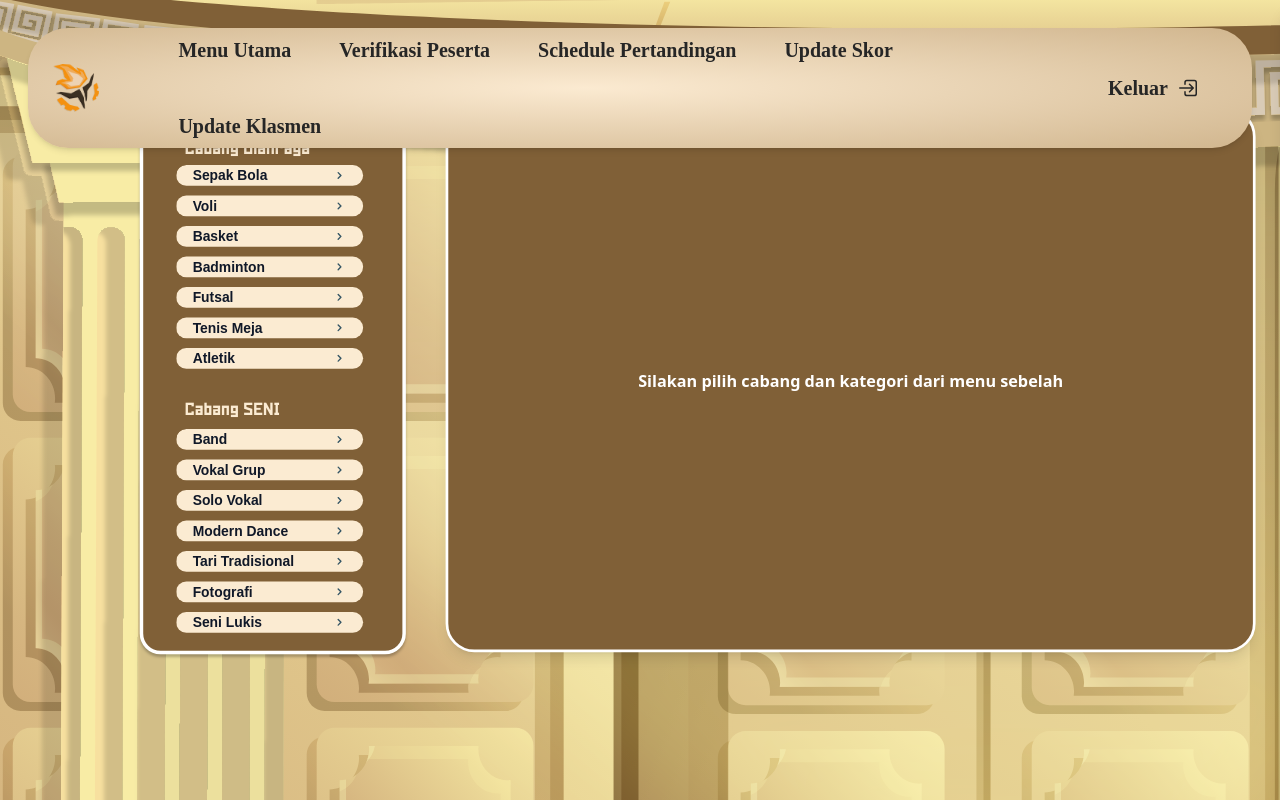
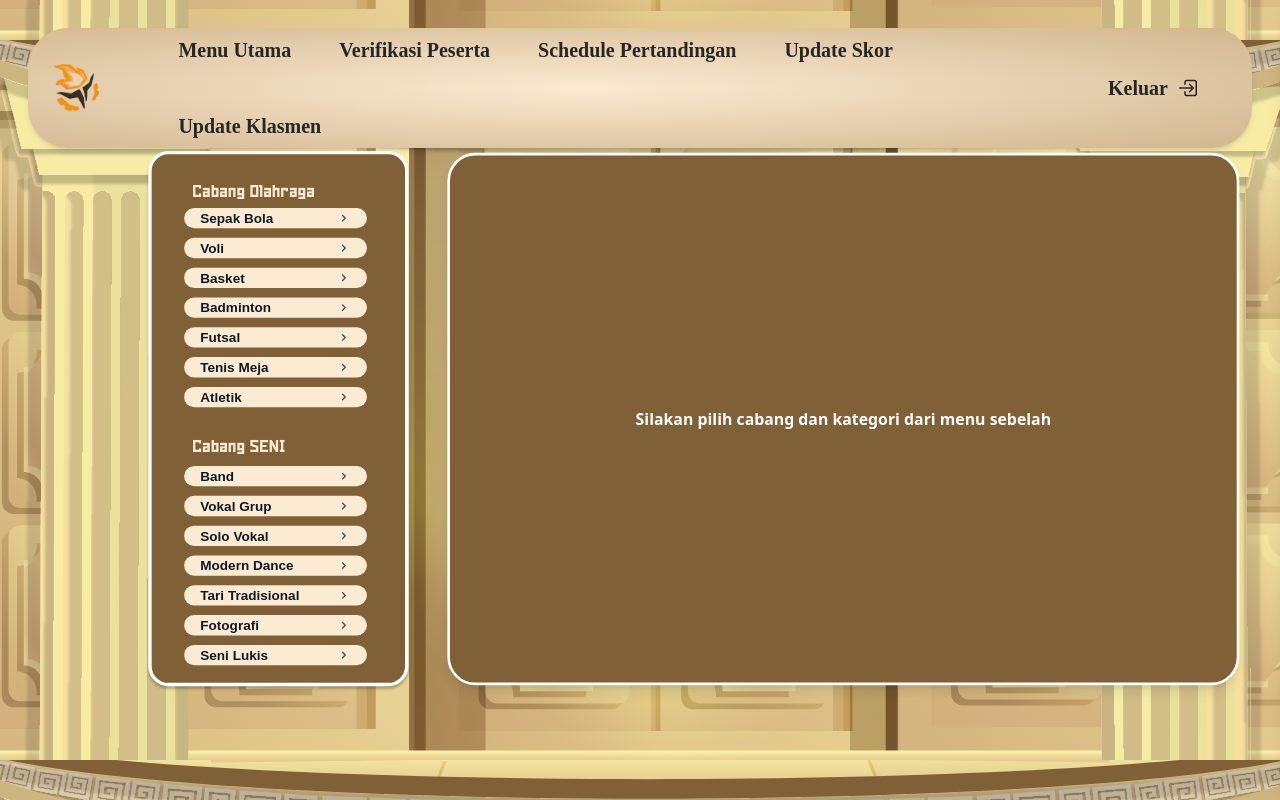
Before and after one commit to Teknisiade2025/FrontEnd, a Next.js app: page /DASHBOARD/adminScoreboard in a window 1280 px wide. Built offline with nearby package versions, Linux system fonts and the light colour scheme; a web font is replaced by a local one.

Commit message:
REVISI QA ALL Pages: benerin placeholder, hapus managerDashboard di DASHBOARD, edit navbar

```diff
--- a/src/app/DASHBOARD/adminDashboard/page.js
+++ b/src/app/DASHBOARD/adminDashboard/page.js
@@ -5,7 +5,7 @@ import React from 'react';
 export default function HomePage() {
   return (
     <div
-      className="h-[100vh] w-screen bg-[url('/bgdashboard.svg')] bg-cover bg-no-repeat bg-center overflow-hidden">
+      className="h-[100vh] w-screen bg-[url('/bgdashboard2.svg')] bg-cover bg-no-repeat bg-center overflow-hidden">
         <div className="h-[100vh] flex items-center justify-center p-8">
           <Dashboard />
         </div>
--- a/src/app/DASHBOARD/adminJadwal/page.jsx
+++ b/src/app/DASHBOARD/adminJadwal/page.jsx
@@ -18,18 +18,18 @@ const AdminSchedulePage = () => {
   };
 
   return (
-    <div className="flex flex-col h-[100vh] gap-10  w-[100vw] bg-[url('/admin/bg-medal.svg')] overflow-x-hidden">
+    <div className="flex flex-col h-[100vh] gap-1 pl-9.5 pr-13 w-screen bg-[url('/admin/bg-medal.svg')] bg-center bg-contain overflow-hidden">
 
     <div className="scale-88 pt-30">
      {/* HEADER */}
-      <div className="flex items-center justify-end pl-22 mx-15 w-[100%]">
-        <div className="flex items-center gap-2 mr-10 px-20  text-2xl font-normal font-snowstorm relative -top-10">
+      <div className="flex items-center justify-end pl-22 mx-15 w-[100%] h-[50px]">
+        <div className="flex items-center gap-2 mr-10 px-20 text-2xl font-normal font-snowstorm relative -top-10">
         {/* Info Cabang */}
         {selectedData && (
-          <div>
-            <span>{selectedData.mainCategory}</span>
+          <div className="flex items-center gap-2">
+            <span className="text-[2vw] font-snowstorm font-normal text-[#3C3022]">{selectedData.mainCategory}</span>
             <span>•</span>
-            <span>{selectedData.subCategory}</span>
+            <span className="text-[1.3vw] font-snowstorm font-normal text-[#3C3022]">{selectedData.subCategory}</span>
           </div>
         )}
       </div>
@@ -57,12 +57,12 @@ const AdminSchedulePage = () => {
           )
         ) : (
           <div className="w-full h-full  max-w-7xl mx-auto  rounded-[32px] shadow-lg"
-                  style={{
-          width: "900px",
-          height: "605px",
-          backgroundColor: "#806037",
-          border: "5px solid #FFFFFF",
-        }}>
+            style={{
+              width: "900px",
+              height: "605px",
+              backgroundColor: "#806037",
+              border: "3px solid #FFFFFF",
+            }}>
                     <div className="flex-1 h-full flex items-center justify-center">
                       <div className="text-lg font-semibold text-white text-center">
                          Silakan pilih cabang dan kategori dari menu sebelah
--- a/src/app/DASHBOARD/adminMedal/page.jsx
+++ b/src/app/DASHBOARD/adminMedal/page.jsx
@@ -9,7 +9,7 @@ const MedalPage = () => {
   const [activeKmhm, setActiveKmhm] = useState(null);
 
   return (
-    <div className="flex flex-row max-h-screen items-center pt-10 pl-10 gap-1 w-[100vw] bg-[url('/admin/bg-medal.svg')] overflow-y-hidden overflow-x-hidden">
+    <div className="flex flex-row max-h-screen items-center pt-10 pl-10 gap-1 w-[100vw] bg-[url('/admin/bg-medal.svg')] bg-center bg-contain overflow-hidden">
       <div className="flex items-center mt-15 scale-88">
         {/* Navigasi KMHM */}
         <div>
--- a/src/app/DASHBOARD/adminScoreboard/page.jsx
+++ b/src/app/DASHBOARD/adminScoreboard/page.jsx
@@ -17,31 +17,31 @@ const ScoreboardPage = () => {
       setSelectedData(data);
     };
   return (
-    <div className="flex flex-col h-[100vh] items-center w-screen  bg-[url('/admin/bg-medal.svg')] overflow-x-hidden">
+    <div className="flex flex-col h-[100vh] gap-1 pl-9.5 pr-13 w-screen bg-[url('/admin/bg-medal.svg')] bg-center bg-contain overflow-hidden">
 
+    <div className="scale-88 pt-30">
      {/* HEADER */}
-      <div className="flex items-center justify-end pl-22 mx-15  w-[100%]">
-        <div className="flex items-center gap-2 px-20 text-2xl font-normal font-snowstorm">
+      <div className="flex items-center justify-end pl-22 mx-15 w-[100%] h-[50px]">
+        <div className="flex items-center gap-2 mr-10 px-20 text-2xl font-normal font-snowstorm relative -top-10">
         {/* Info Cabang */}
         {selectedData && (
-          <div>
-            <span>{selectedData.mainCategory}</span>
+          <div className="flex items-center gap-2">
+            <span className="text-[2vw] font-snowstorm font-normal text-[#3C3022]">{selectedData.mainCategory}</span>
             <span>•</span>
-            <span>{selectedData.subCategory}</span>
+            <span className="text-[1.3vw] font-snowstorm font-normal text-[#3C3022]">{selectedData.subCategory}</span>
           </div>
         )}
       </div>
       </div>
 
-  {/* Sidebar Navigasi */}
-  <div className="flex flex-row h-[500px] w-full items-center scale-90">
-  <div className=" pl-10 h-full">
+      <div className="flex flex-row h-[500px] w-full items-center">
+      {/* Sidebar */}
+      <div className="pt-5">
         <NavigasiCabang onCategorySelect={handleCategorySelect} />
       </div>
 
-  {/* Konten Utama - Scoreboard */}
-  <div className="flex  pr-20  h-full mt-20" fallback={<div>Loading...</div>}>
-
+      {/* Konten utama */}
+      <div className="flex-1  mt-5">
         {selectedData ? (
             CABANG_SENI.includes(selectedData.mainCategory) ? (
               <div className=" h-full w-full">
@@ -60,15 +60,14 @@ const ScoreboardPage = () => {
             )
           ) : (
             <div
-        className="w-full h-full mt-13 rounded-[32px] shadow-lg"
+              className="w-full h-full max-w-7xl mx-auto rounded-[32px] shadow-lg"
               style={{
                 width: "900px",
                 height: "605px",
                 backgroundColor: "#806037",
                 border: "3px solid #FFFFFF",
-        }}
-      >
-        <div className="flex-1  h-full flex items-center justify-center">
+              }}>
+                    <div className="flex-1 h-full flex items-center justify-center">
                       <div className="text-lg font-semibold text-white text-center">
                          Silakan pilih cabang dan kategori dari menu sebelah
                       </div>
@@ -78,7 +77,7 @@ const ScoreboardPage = () => {
       </div>
     </div>
     </div>
-
+    </div>
   );
 };
 
--- a/src/app/DASHBOARD/managerDashboard/page.js
+++ /dev/null
@@ -1,21 +0,0 @@
-"use client";
-
-
-import Dashboard from '@/app/component/admin/dashboard/managerDashboard';
-import React from 'react';
-import { useSearchParams, useRouter } from 'next/navigation';
-
-
-export default function HomePage() {
-  const searchParams = useSearchParams();
-  const kmhmName = searchParams.get('kmhm') || '';
-
-  return (
-    <div
-      className="h-[100vh] w-screen bg-[url('/bgdashboard.svg')] bg-cover bg-no-repeat bg-center overflow-hidden">
-    <div className="flex-1 pt-30">
-      <Dashboard kmhmName={kmhmName} />
-    </div>
-    </div>
-  );
-}
--- a/src/app/DASHBOARD/managerRegistrasi/page.js
+++ b/src/app/DASHBOARD/managerRegistrasi/page.js
@@ -72,8 +72,6 @@ export default function HomePage() {
     >
       {/* HEADER */}
       <div className="relative z-50 flex items-center justify-between pl-22 pt-0 w-[100%]">
-
-
         <div className="flex items-center gap-4 pr-5">
           {/* Toggle Role */}
           <div className="w-87 h-14 px-8 py-2 bg-[#8B5E3C] rounded-[44.15px] inline-flex gap-[5px] overflow-hidden">
@@ -111,7 +109,6 @@ export default function HomePage() {
             Keluar
           </div>
         </div>
-
         {/* Info Cabang */}
         {selectedData && (
           <div className="flex items-center gap-2 px-20 text-2xl font-normal font-snowstorm">
@@ -120,9 +117,6 @@ export default function HomePage() {
             <span>{selectedData.subCategory}</span>
           </div>
         )}
-
-
-
       </div>
 
       {/* SIDEBAR + FORM */}
--- a/src/app/component/admin/compNavigasiCabang/scheduleNav.jsx
+++ b/src/app/component/admin/compNavigasiCabang/scheduleNav.jsx
@@ -103,7 +103,7 @@ const CabangNavigasi = ({ onCategorySelect, onClose }) => {
       const rect = itemRefs.current[refKey].getBoundingClientRect();
       const popupHeight = 160;
       setPopupPosition({
-        top: ((rect.top + window.scrollY) + (rect.height / 2) - (popupHeight / 2)) / scaleFactor - 40,
+        top: ((rect.top + window.scrollY) + (rect.height / 2) - (popupHeight / 2)) / scaleFactor - 100,
         left: rect.right - 20
       });
     }
--- a/src/app/managerDashboard/page.jsx
+++ b/src/app/managerDashboard/page.jsx
@@ -6,7 +6,7 @@ import { Suspense } from 'react';
 export default function HomePage() {
   return (
     <div
-      className="flex flex-row min-h-screen pt-10 gap-1 w-screen bg-[url('/bgdashboard.svg')] bg-cover bg-no-repeat bg-center">
+      className="h-[100vh] w-screen bg-[url('/bgdashboard2.svg')] bg-cover bg-no-repeat bg-center overflow-hidden">
     <div className="flex-1 pt-8">
 
       <Dashboard />
```
Also changed, not shown: public/bgdashboard2.svg (added). Lines whose indentation alone changed are shown as unchanged.
